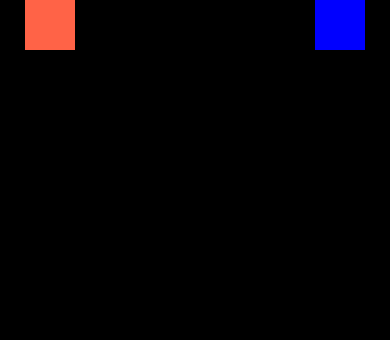
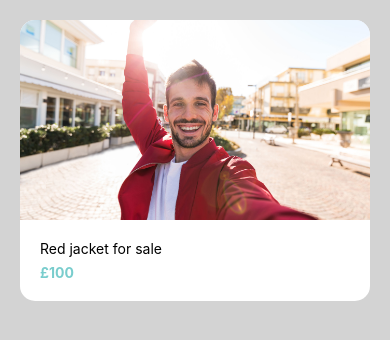
Before and after one commit to FZapataLeeds/DoneWithIt, a React Native app: screen / in a window 390 px wide. Shown: the top 340 px of the page. Built offline with nearby package versions, Linux system fonts and the light colour scheme.

Commit message:
[WEB-002]Add reusable Card component

```diff
--- a/App.js
+++ b/App.js
@@ -2,8 +2,14 @@ import React from 'react';
 // import { useDimensions, useDeviceOrientation  } from '@react-native-community/hooks';
 import WelcomeScreen from './app/screens/WelcomeScreen';
 import ShowItemScreen from './app/screens/ShowItemScreen';
+import Card from './app/components/Card'
+import { View } from 'react-native';
 
 export default function App() {
 //   return <WelcomeScreen />;
-return <ShowItemScreen />;
+return (
+	<View style={{flex: 1, backgroundColor: 'lightgrey', paddingTop:50, padding: 20}}>
+		<Card title={'Red jacket for sale'} subtitle={'£100'} imagePath={require('./app/assets/jacket.jpg')} />
+	</View>
+	);
 }
--- /dev/null
+++ b/app/components/Card.js
@@ -0,0 +1,40 @@
+import React from 'react';
+import { View, Image, Text, StyleSheet } from 'react-native';
+
+function Card({title, subtitle, imagePath}) {
+	return (
+		<View style={styles.container}>
+			<Image style={styles.image} source={imagePath} />
+			<View style={styles.textContainer}>
+				<Text style={styles.title}>{title}</Text>
+				<Text style={styles.subtitle}>{subtitle}</Text>
+			</View>
+		</View>
+	);
+}
+
+const styles = StyleSheet.create({
+	container: {
+		borderRadius: 15,
+		backgroundColor: '#fff',
+		marginBottom: 20,
+		overflow: "hidden"
+	},
+	image: {
+		height: 200,
+		width: '100%'
+	},
+	textContainer: {
+		padding: 20
+	},
+	title: {
+		marginBottom: 7,
+		fontSize: 14
+	},
+	subtitle: {
+		color: '#79cdcd',
+		fontWeight: "bold"
+	}
+})
+
+export default Card;
```
Also changed, not shown: app/assets/couch.jpg (added), app/assets/jacket.jpg (added).
